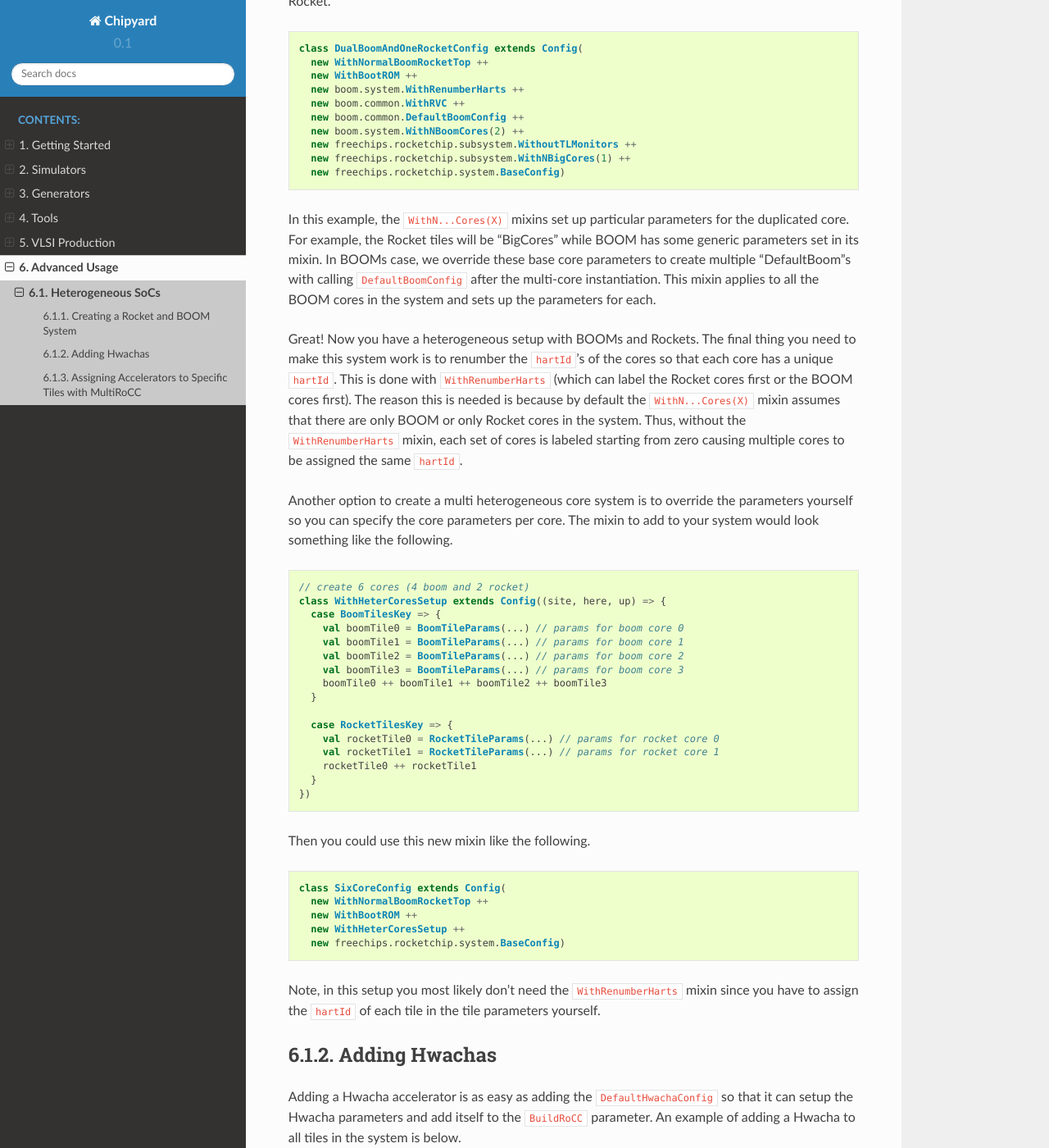
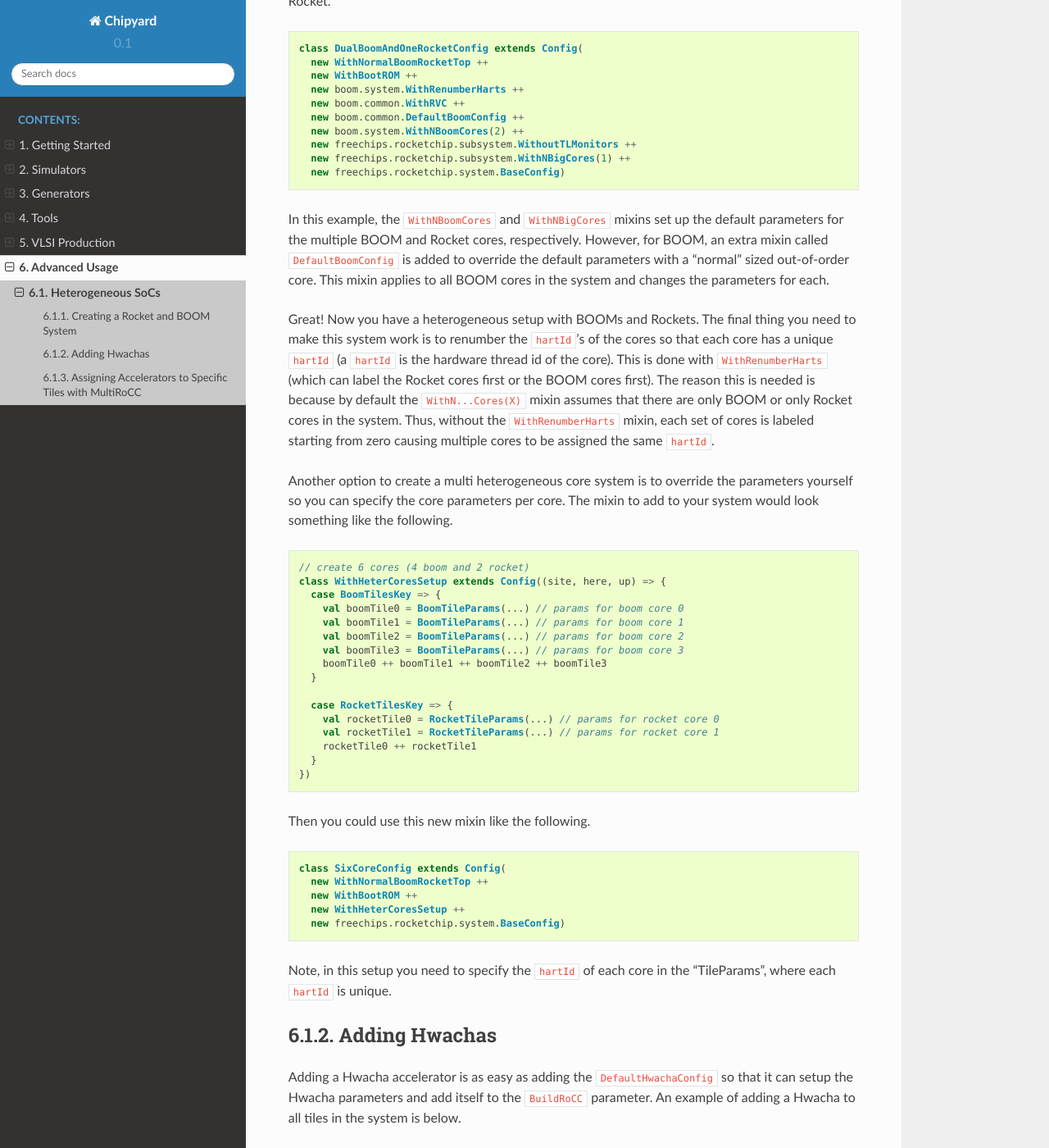
Before and after one commit to ucb-bar/chipyard, a Sphinx documentation site: the page built from docs/Advanced-Usage/Heterogeneous-SoCs.rst, in a window 1280 px wide and 1400 px high, scrolled down 420 px. Shown: the whole window at 82% size. Built offline with Sphinx 7.4.7 and the Read the Docs theme 2.0.0, drawn with Linux system fonts in a browser that asks for light colours; pages that are not in the unit, such as notebooks, are missing from menus.

Commit message:
clarifications

```diff
--- a/docs/Advanced-Usage/Heterogeneous-SoCs.rst
+++ b/docs/Advanced-Usage/Heterogeneous-SoCs.rst
@@ -25,13 +25,12 @@ The following example shows a dual core BOOM with a single core Rocket.
       new freechips.rocketchip.subsystem.WithNBigCores(1) ++
       new freechips.rocketchip.system.BaseConfig)
 
-In this example, the ``WithN...Cores(X)`` mixins set up particular parameters for the duplicated core.
-For example, the Rocket tiles will be "BigCores" while BOOM has some generic parameters set in its mixin.
-In BOOMs case, we override these base core parameters to create multiple "DefaultBoom"s with calling ``DefaultBoomConfig`` after the multi-core instantiation.
-This mixin applies to all the BOOM cores in the system and sets up the parameters for each.
+In this example, the ``WithNBoomCores`` and ``WithNBigCores`` mixins set up the default parameters for the multiple BOOM and Rocket cores, respectively.
+However, for BOOM, an extra mixin called ``DefaultBoomConfig`` is added to override the default parameters with a "normal" sized out-of-order core.
+This mixin applies to all BOOM cores in the system and changes the parameters for each.
 
 Great! Now you have a heterogeneous setup with BOOMs and Rockets.
-The final thing you need to make this system work is to renumber the ``hartId``'s of the cores so that each core has a unique ``hartId``.
+The final thing you need to make this system work is to renumber the ``hartId``'s of the cores so that each core has a unique ``hartId`` (a ``hartId`` is the hardware thread id of the core).
 This is done with ``WithRenumberHarts`` (which can label the Rocket cores first or the BOOM cores first).
 The reason this is needed is because by default the ``WithN...Cores(X)`` mixin assumes that there are only BOOM or only Rocket cores in the system.
 Thus, without the ``WithRenumberHarts`` mixin, each set of cores is labeled starting from zero causing multiple cores to be assigned the same ``hartId``.
@@ -68,7 +67,7 @@ Then you could use this new mixin like the following.
       new WithHeterCoresSetup ++
       new freechips.rocketchip.system.BaseConfig)
 
-Note, in this setup you most likely don't need the ``WithRenumberHarts`` mixin since you have to assign the ``hartId`` of each tile in the tile parameters yourself.
+Note, in this setup you need to specify the ``hartId`` of each core in the "TileParams", where each ``hartId`` is unique.
 
 Adding Hwachas
 -------------------------------------------
```
